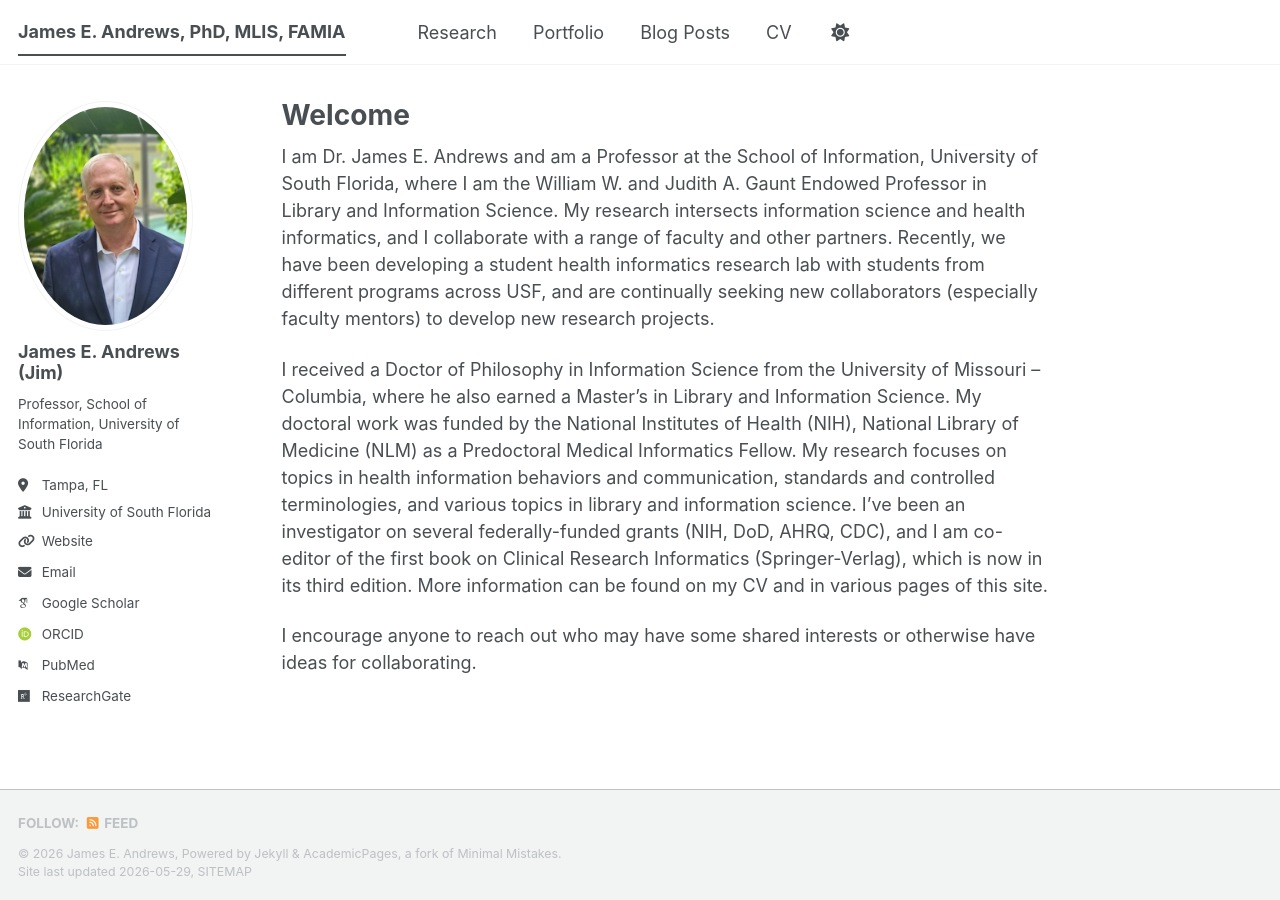
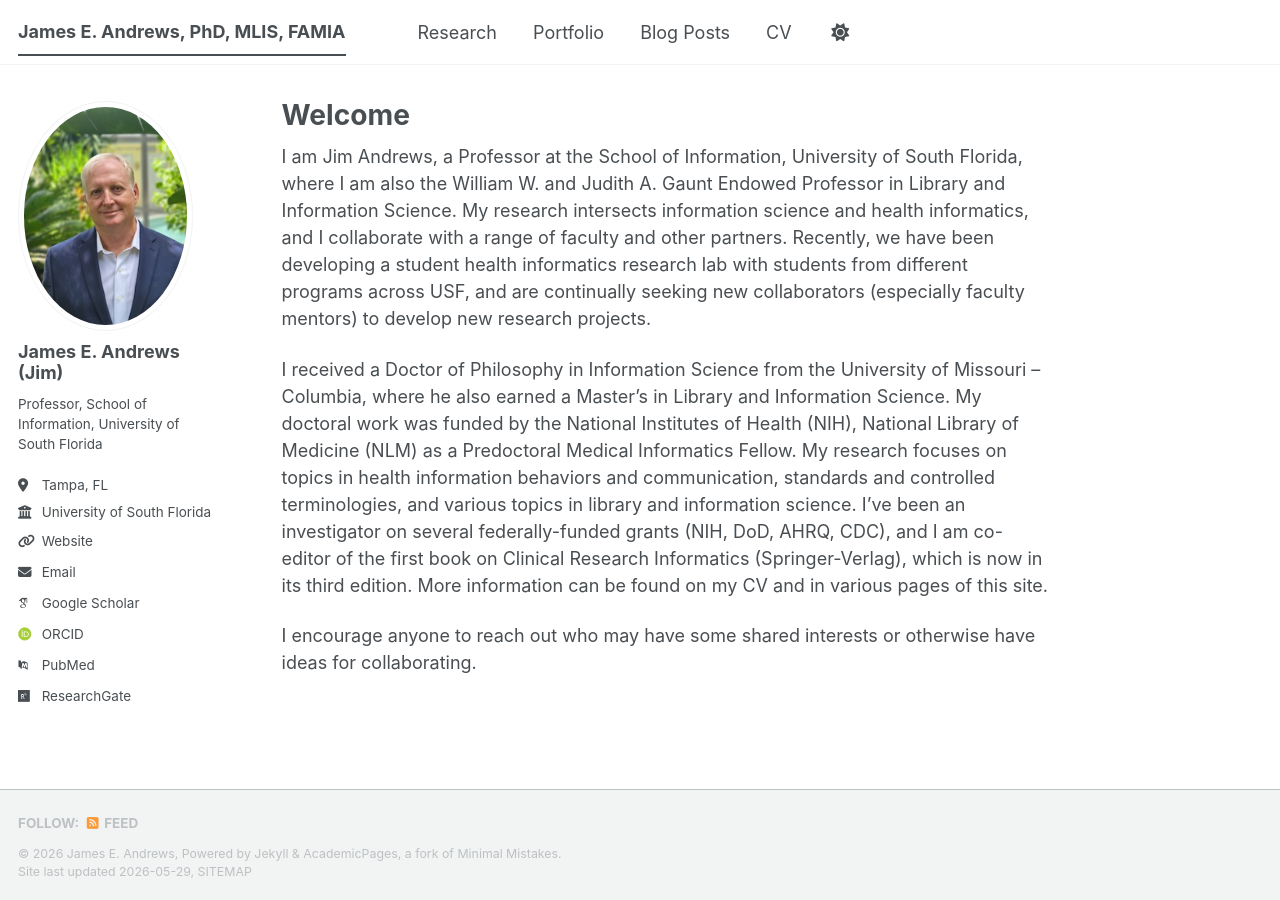
Before and after one commit to JimAndrewsFL/JimAndrewsFL.github.io, a Jekyll site: the page built from _pages/about.md, in a window 1280 px wide. Built offline with Jekyll 4.4.1, drawn with Linux system fonts in a browser that asks for light colours; some web fonts are replaced; a script bundle is joined from its source files by our own code; library files that are not in the unit come from our copies.

Commit message:
Update about.md

```diff
--- a/_pages/about.md
+++ b/_pages/about.md
@@ -7,7 +7,7 @@ redirect_from:
   - /about.html
 ---
 
-I am Dr. James E. Andrews and am a Professor at the School of Information, University of South Florida, where I am the William W. and Judith A. Gaunt Endowed Professor in Library and Information Science. My research intersects information science and health informatics, and I collaborate with a range of faculty and other partners. Recently, we have been developing a student health informatics research lab with students from different programs across USF, and are continually seeking new collaborators (especially faculty mentors) to develop new research projects.
+I am Jim Andrews, a Professor at the School of Information, University of South Florida, where I am also the William W. and Judith A. Gaunt Endowed Professor in Library and Information Science. My research intersects information science and health informatics, and I collaborate with a range of faculty and other partners. Recently, we have been developing a student health informatics research lab with students from different programs across USF, and are continually seeking new collaborators (especially faculty mentors) to develop new research projects.
 
 I received a Doctor of Philosophy in Information Science from the University of Missouri – Columbia, where he also earned a Master’s in Library and Information Science. My doctoral work was funded by the National Institutes of Health (NIH), National Library of Medicine (NLM) as a Predoctoral Medical Informatics Fellow. My research focuses on topics in health information behaviors and communication, standards and controlled terminologies, and various topics in library and information science. I've been an investigator on several federally-funded grants (NIH, DoD, AHRQ, CDC), and I am co-editor of the first book on Clinical Research Informatics (Springer-Verlag), which is now in its third edition. More information can be found on my CV and in various pages of this site.
 
```
